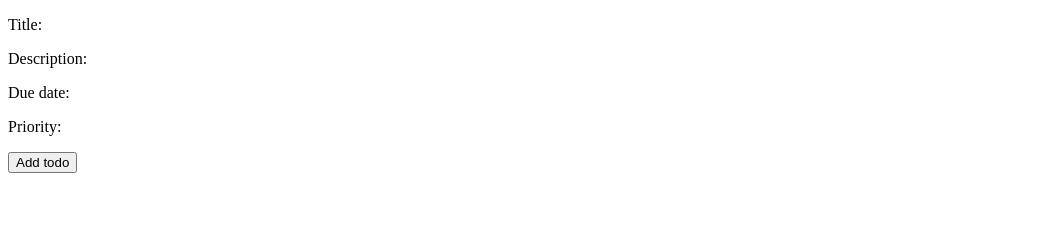
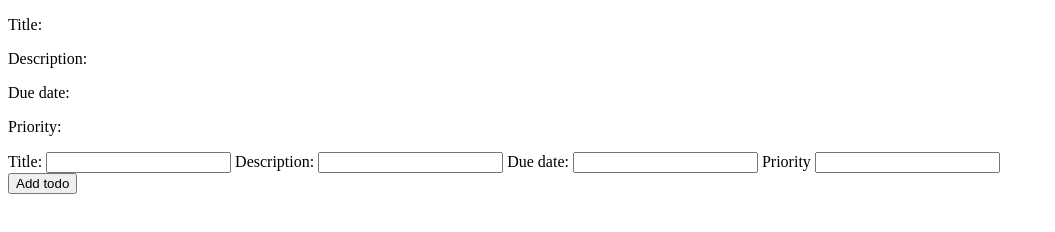
Before and after one commit to Chief-99/todo-list, a website built with webpack: page src/index.html in a window 1280 px wide. Shown: the whole page, without its empty margins (0-1055 px from the left). Built offline with nearby package versions, Linux system fonts and the light colour scheme.

Commit message:
add:Create form on html

```diff
--- a/src/index.html
+++ b/src/index.html
@@ -18,6 +18,20 @@
         <p class="priority">Priority: </p>
     </div>
 
+    <form action="get">
+        <label for="title">Title:</label>
+        <input type="text" id="title">
+
+        <label for="description">Description:</label>
+        <input type="text" id="description">
+
+        <label for="due-date">Due date:</label>
+        <input type="text" id="due-date">
+
+        <label for="priority">Priority</label>
+        <input type="text" id="priority">
+    </form>
+
     <button id="add-todo">Add todo</button>
 </body>
 
```
